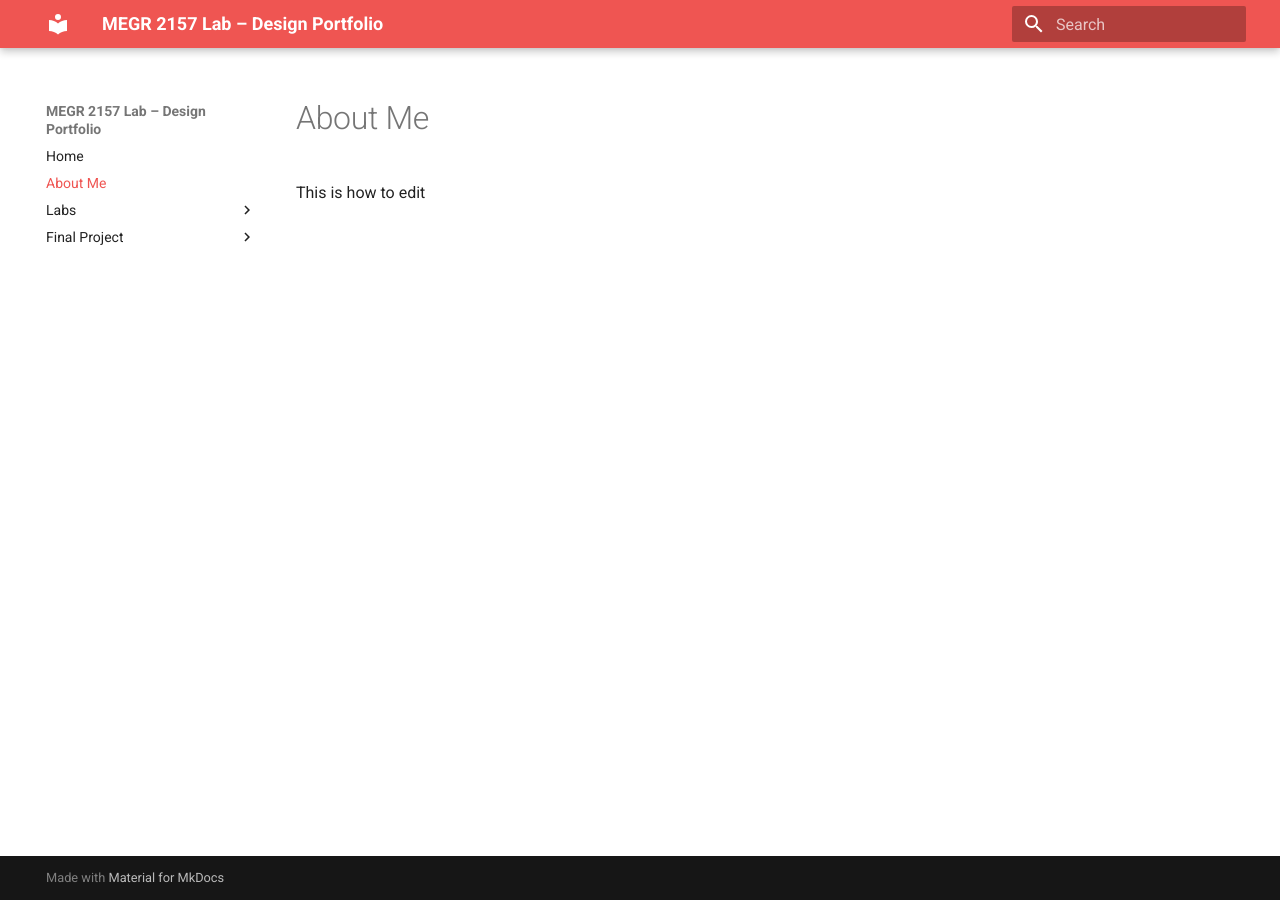
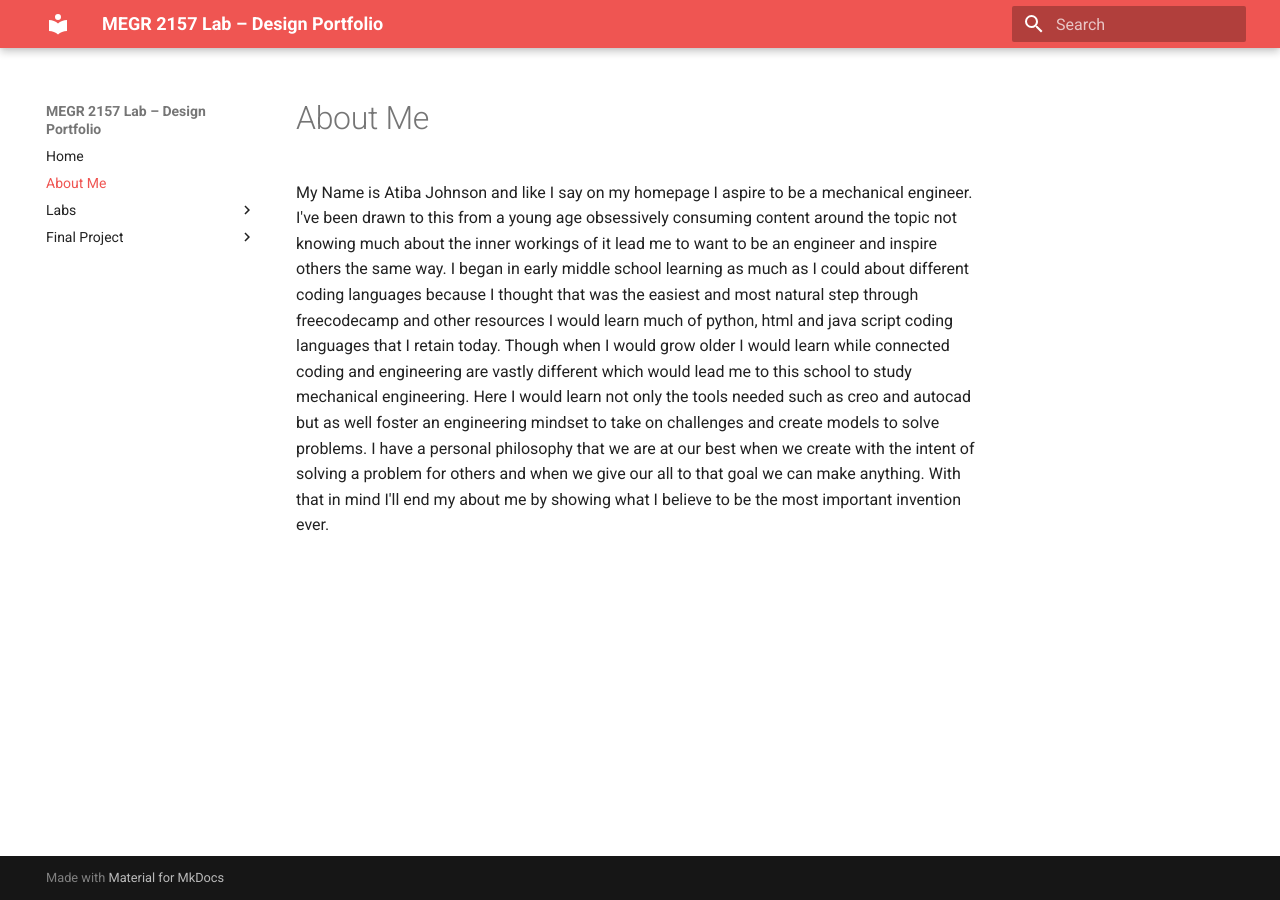
Before and after one commit to AtibaJ/megr2157L-portfolio, an MkDocs documentation site: the page built from docs/aboutme/index.md, in a window 1280 px wide. Built offline with MkDocs 1.6.1 and Material for MkDocs 9.7.7, drawn with Linux system fonts in a browser that asks for light colours.

Commit message:
Update 'About Me' section with personal background
Expanded personal introduction and aspirations in engineering.

```diff
--- a/docs/aboutme/index.md
+++ b/docs/aboutme/index.md
@@ -1,2 +1,3 @@
 #About Me
-This is how to edit
+
+My Name is Atiba Johnson and like I say on my homepage I aspire to be a mechanical engineer. I've been drawn to this from a young age obsessively consuming content around the topic not knowing much about the inner workings of it lead me to want to be an engineer and inspire others the same way. I began in early middle school learning as much as I could about different coding languages because I thought that was the easiest and most natural step through freecodecamp and other resources I would learn much of python, html and java script coding languages that I retain today. Though when I would grow older I would learn while connected coding and engineering are vastly different which would lead me to this school to study mechanical engineering. Here I would learn not only the tools needed such as creo and autocad but as well foster an engineering mindset to take on challenges and create models to solve problems. I have a personal philosophy that we are at our best when we create with the intent of solving a problem for others and when we give our all to that goal we can make anything. With that in mind I'll end my about me by showing what I believe to be the most important invention ever.
```
